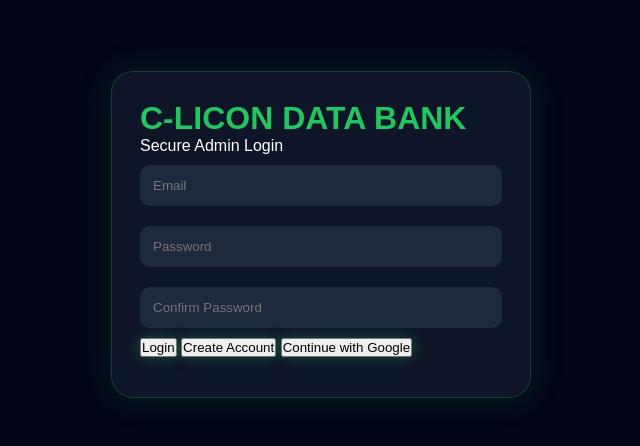
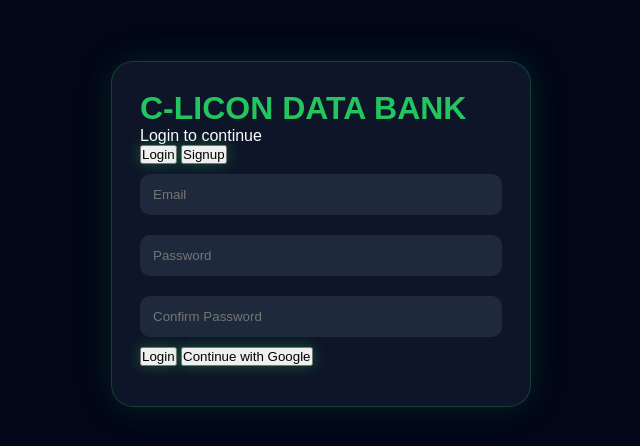
Before and after one commit to cmdtoxic12/Datamart-Store-Front, a plain HTML site: page login.html in a window 1280 px wide. Shown: the part 166-612 px from the top of the page, without its empty margins (319-959 px from the left). Drawn offline with Linux system fonts and the light colour scheme.

Commit message:
Update login form with new buttons and subtitle

```diff
--- a/login.html
+++ b/login.html
@@ -8,19 +8,32 @@
 
   <div class="auth-card">
     <h1>C-LICON DATA BANK</h1>
-    <p>Secure Admin Login</p>
+    <p id="authSubtitle">Login to continue</p>
+
+    <div class="auth-tabs">
+      <button id="loginTab" class="active" onclick="setAuthMode('login')">
+        Login
+      </button>
+      <button id="signupTab" onclick="setAuthMode('signup')">
+        Signup
+      </button>
+    </div>
 
     <input id="email" type="email" placeholder="Email" />
     <input id="password" type="password" placeholder="Password" />
+
     <input
-  id="confirmPassword"
-  type="password"
-  placeholder="Confirm Password"
-/>
+      id="confirmPassword"
+      type="password"
+      placeholder="Confirm Password"
+      class="hidden"
+    />
 
-    <button onclick="login()">Login</button>
-    <button onclick="signup()">Create Account</button>
-    <button onclick="googleLogin()">Continue with Google</button>
+    <button id="authActionBtn" onclick="login()">Login</button>
+
+    <button onclick="googleLogin()">
+      Continue with Google
+    </button>
 
     <p id="authMessage"></p>
   </div>
```
